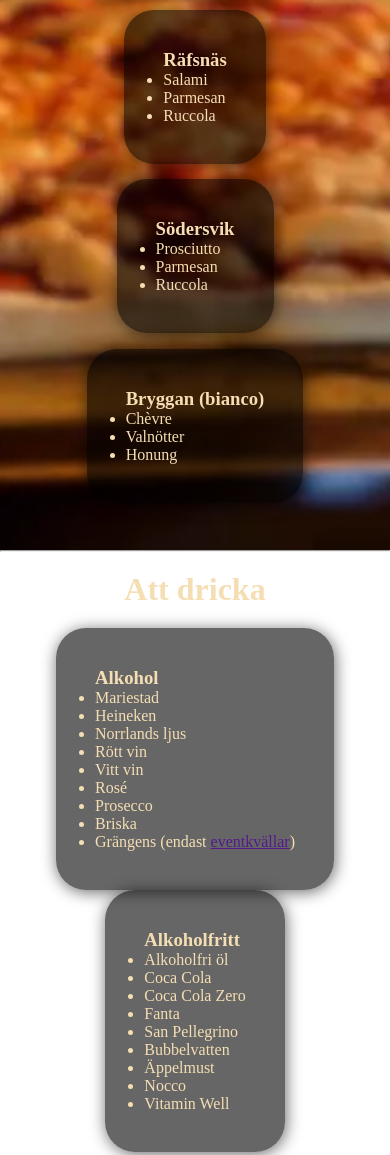
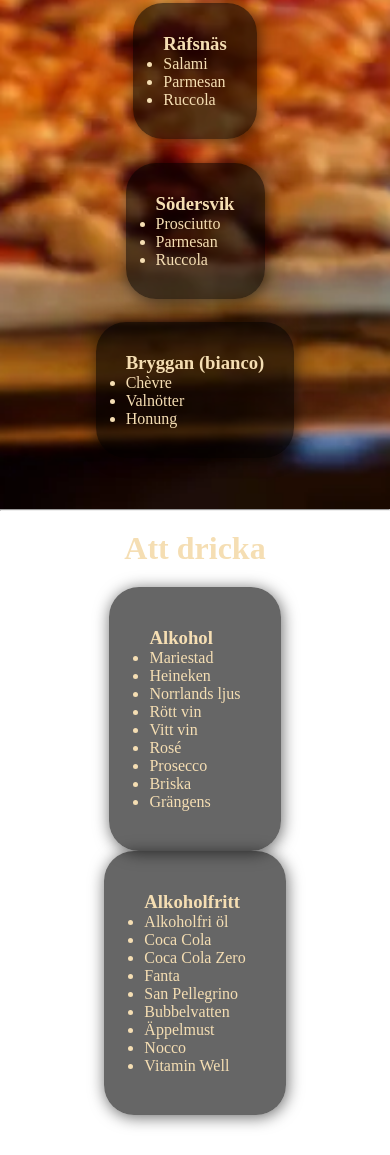
Before and after one commit to Frejbo/Brygganbar-hemsida, a plain HTML site: page meny.html in a window 390 px wide. Shown: the part 322-1477 px from the top of the page. Drawn offline with Linux system fonts and the light colour scheme.

Commit message:
Bättre wrapping av pizzor

```diff
--- a/meny.css
+++ b/meny.css
@@ -16,18 +16,20 @@
 }
 .pizzor {
     display: grid;
-    grid-template-columns: repeat(auto-fit, minmax(200px, 1fr));
+    grid-template-columns: repeat(auto-fit, minmax(200px, 2fr));
     place-items: center;
 }
 .pizza {
     background-color: rgba(0, 0, 0, 0.6);
     border-radius: 30px;
-    padding: 10%;
+    padding: 30px;
     align-self: center;
     text-overflow: clip;
-    margin: 2%;
+    margin: 1%;
+    margin-top: 3%;
+    margin-bottom: 3%;
     box-shadow: 1px 2px 16px rgba(0, 0, 0, 0.6);
-
+    white-space: nowrap;
 }
 .pizza:hover {
     outline: 5px rgba(245, 222, 179, 0.7) double;
@@ -45,13 +47,25 @@
 }
 .drickor {
     display: grid;
-    grid-template-columns: repeat(auto-fit, minmax(300px, 1fr));
+    /* grid-template-columns: repeat(auto-fit, minmax(200px, 1fr)); */
     place-items: center;
     padding-bottom: 10%;
 }
 .drickkolumn {
     background-color: rgba(0, 0, 0, 0.6);
     border-radius: 30px;
-    padding: 10%;
+    padding: 40px;
     box-shadow: 1px 2px 16px rgba(0, 0, 0, 0.6);
 }
+
+
+@media (max-width: 800px) {
+    .pizzor {
+        grid-template-columns: 1fr 1fr;
+    }
+}
+@media (max-width: 400px) {
+    .pizzor {
+        grid-template-columns: 1fr;
+    }
+}
--- a/meny.html
+++ b/meny.html
@@ -70,7 +70,7 @@
                     <li>Rosé</li>
                     <li>Prosecco</li>
                     <li>Briska</li>
-                    <li>Grängens (endast <a href="">eventkvällar</a>)</li>
+                    <li>Grängens</li>
                 </ul>
             </div>
             <div class="drickkolumn">
```
Also changed, not shown: index.html (+4 -4 lines).
